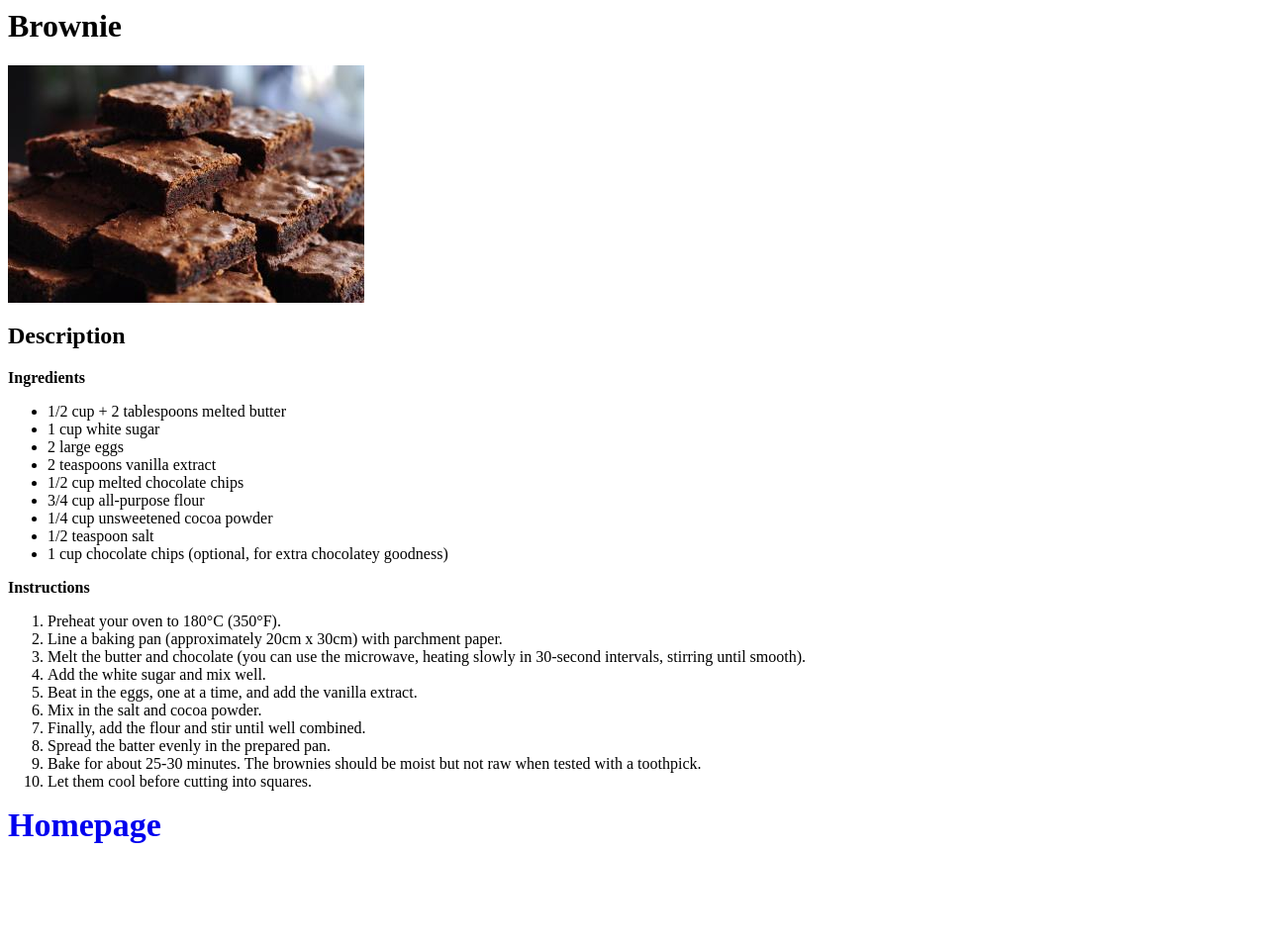
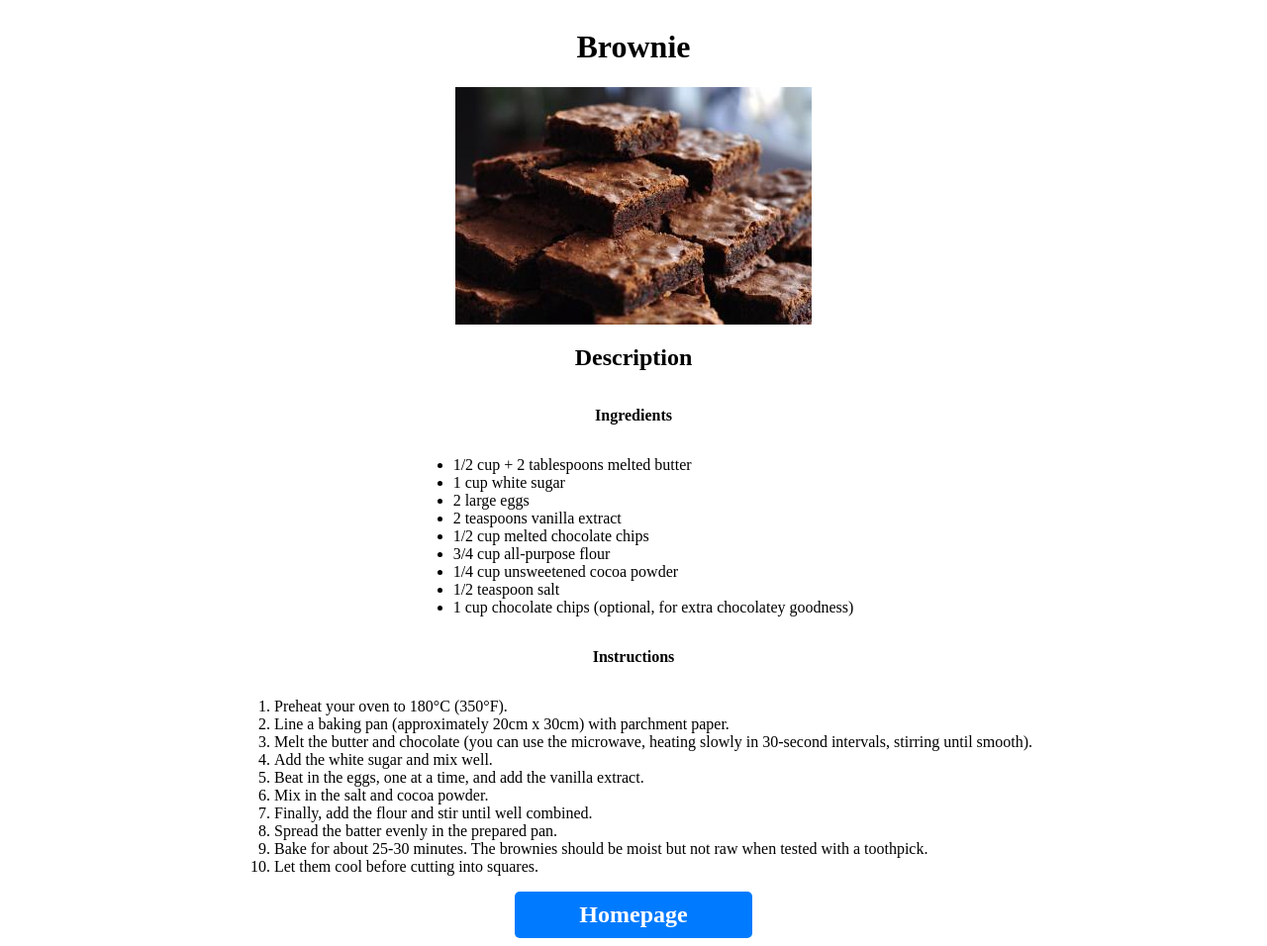
Before and after one commit to lincolntaranto/-HTML-CSS-recipes, a plain HTML site: page recipes/brownie.html in a window 1280 px wide. Shown: the whole page at 99% size. Before the commit the page ends 861 px from the top, so only its background shows below. Drawn offline with Linux system fonts and the light colour scheme.

Commit message:
Improvement in CSS for all pages

```diff
--- a/recipes/brownie.css
+++ b/recipes/brownie.css
@@ -1,4 +1,28 @@
-a{
-    text-decoration: none;
-    font-size: 34px;
-}
+.top, .content, .button{
+    display: flex;
+    flex-direction: column;
+    justify-content: center;
+    align-items: center;
+  }
+
+  a{
+      padding: 10px 20px;
+      font-size: 24px;
+      color: #fff;
+      background-color: #007BFF;
+      border: none;
+      border-radius: 5px;
+      text-decoration: none;
+      transition: background-color 0.3s, transform 0.3s;
+      width: 200px;
+      text-align: center;
+  }
+
+  a:hover{
+      background-color: #0051a8;
+  }
+
+  img{
+      width: 360px;
+      height: 240px;
+  }
--- a/recipes/brownie.html
+++ b/recipes/brownie.html
@@ -1,6 +1,10 @@
 <link rel="stylesheet" href="brownie.css">
+<div class="top">
 <h1>Brownie</h1>
 <img src="340593-original.jpg" alt="Brownie">
+</div>
+
+<div class="content">
 <h2>Description</h2>
 <p><strong>Ingredients</strong></p>
 <ul>
@@ -26,5 +30,8 @@
     <li>Bake for about 25-30 minutes. The brownies should be moist but not raw when tested with a toothpick.</li>
     <li>Let them cool before cutting into squares.</li>
 </ol>
+</div>
 
+<div class="button">
 <a href="../index.html"><strong>Homepage</strong> </a>
+</div>
--- a/recipes/cakeStyles.css
+++ b/recipes/cakeStyles.css
@@ -18,6 +18,10 @@ a{
     text-align: center;
 }
 
+a:hover{
+    background-color: #0051a8;
+}
+
 img{
     width: 360px;
     height: 240px;
--- a/styles.css
+++ b/styles.css
@@ -2,11 +2,17 @@
     font-family: Arial, Helvetica, sans-serif;
 }
 
-h1{
-    background-color: orange;
-    color: black;
+.container{
+    display: flex;
+    flex-direction: column;
+    justify-content: center;
+    align-items: center;
 }
 
-a {
+a{
     text-decoration: none;
 }
+
+a:hover{
+    font-weight: bold;
+}
```
Also changed, not shown: index.html (+5 -3 lines).
